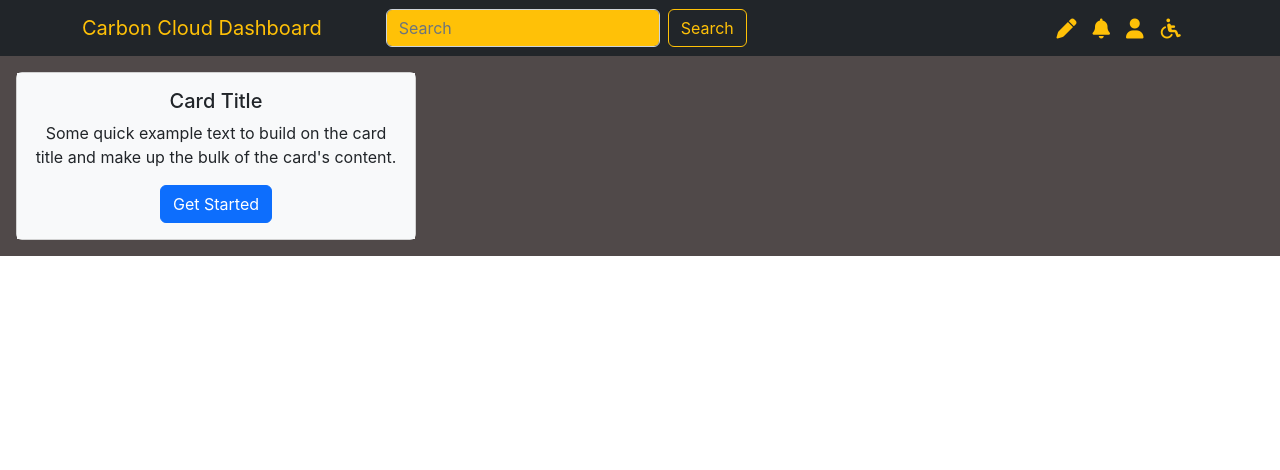
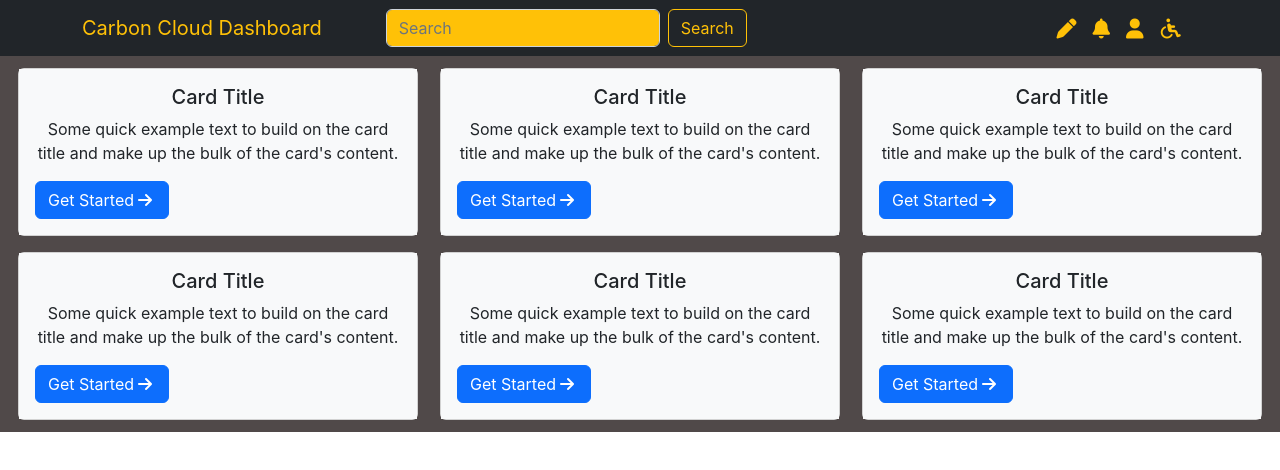
Before and after one commit to Menyus11/react-accessibility, a React (Create React App) app in the folder my-react-app/: page / in a window 1280 px wide. Shown: the top 470 px of the page. Built offline with nearby package versions, Linux system fonts and the light colour scheme; the HTML template or start-up script is replaced by a standard one.

Commit message:
React learning

```diff
--- a/my-react-app/src/App.js
+++ b/my-react-app/src/App.js
@@ -22,8 +22,15 @@ function App() {
         <nav>
           <CollapsibleExample changeState={setAccessibility} state={isAccessibility}/>
         </nav>
-        <main className='p-3'>
-          <MainExample/>
+        <main className='p-1 container-fluid'>
+          <div className='d-flex flex-wrap justify-content-evenly'>
+          <div><MainExample/></div>
+          <div><MainExample/></div>
+          <div><MainExample/></div>
+          <div><MainExample/></div>
+          <div><MainExample/></div>
+          <div><MainExample/></div>
+          </div>
         </main>
       </ThemeContext.Provider>
     </div>
@@ -34,7 +41,6 @@ function CollapsibleExample(props) {
   return (
     <Navbar collapseOnSelect expand="lg" bg="dark" variant="dark">
       <Container>
-
         <Navbar.Brand href="#home" className='text-warning'>Carbon Cloud Dashboard</Navbar.Brand>
         <Navbar.Toggle aria-controls="responsive-navbar-nav" />
         <Navbar.Collapse id="responsive-navbar-nav">
@@ -69,7 +75,7 @@ function MainExample() {
   const accessibility = useContext(ThemeContext);
 
   return (
-    <div>
+    <div className='m-2'>
       <Card style={{ width: '25rem' }}>
         <Card.Body className={accessibility ? "bg-dark" : "bg-light"}>
           <Card.Title className={accessibility ? "text-warning" : "text-dark"}>Card Title</Card.Title>
@@ -77,7 +83,9 @@ function MainExample() {
             Some quick example text to build on the card title and make up the
             bulk of the card's content.
           </Card.Text>
-          <Button className={accessibility ? "btn-warning" : "btn-primary"} >Get Started</Button>
+          <div className='d-flex justify-content-start'>
+          <Button className={accessibility ? "btn-warning" : "btn-primary"} >Get Started<i className="fa-solid fa-arrow-right px-1"></i></Button>
+          </div>
         </Card.Body>
       </Card>
     </div>
```
